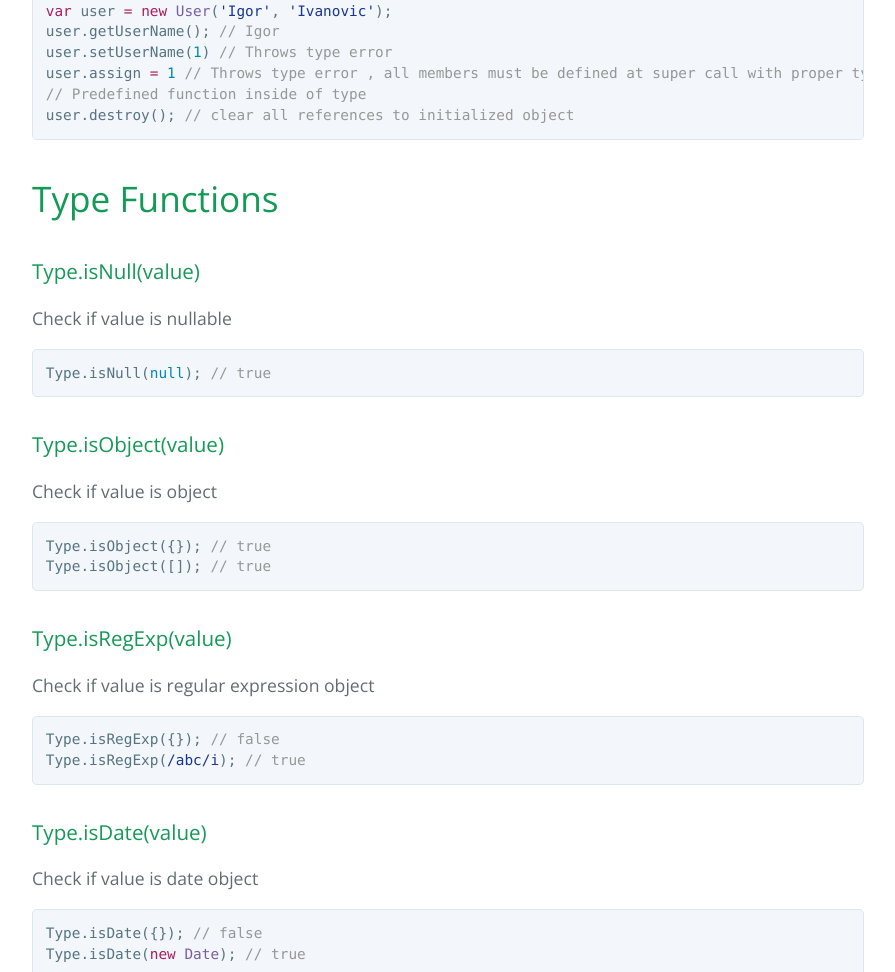
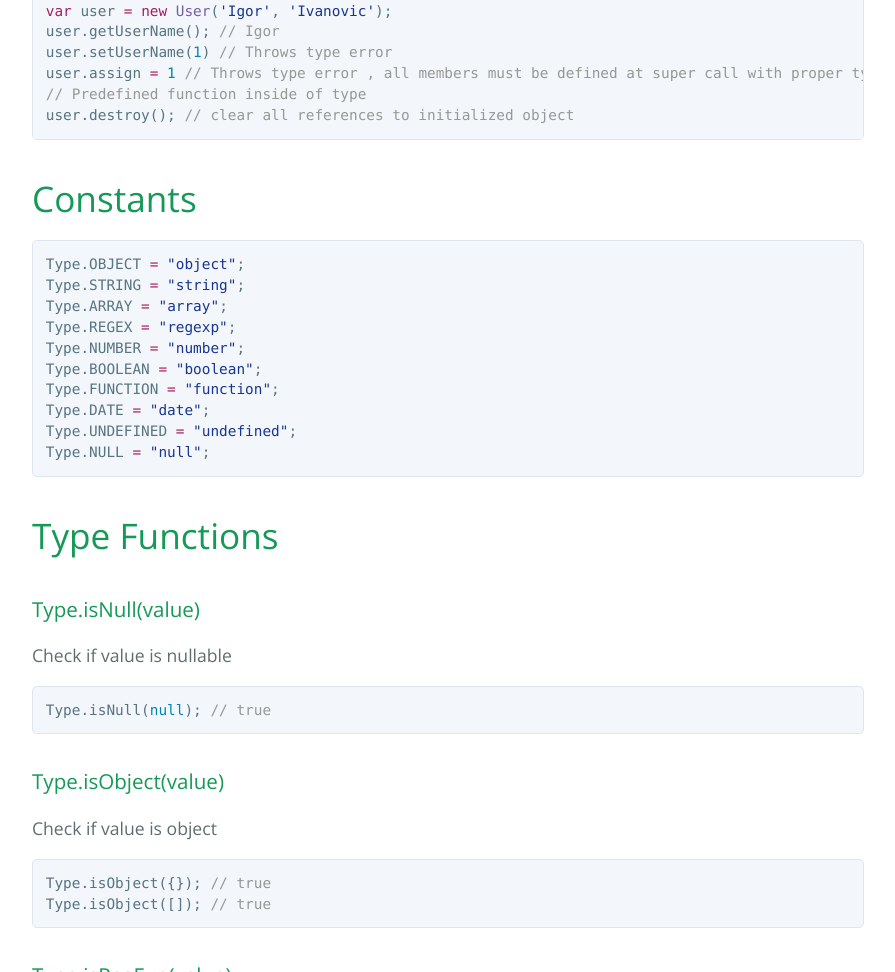
Before and after one commit to igorzg/typed-js, a plain HTML site: page index.html in a window 1280 px wide. Shown: the part 1429-2401 px from the top of the page, without its empty margins (192-1087 px from the left). Drawn offline with nearby package versions, Linux system fonts and the light colour scheme.

```diff
--- a/index.html
+++ b/index.html
@@ -57,6 +57,20 @@
 user.assign <span class="pl-k">=</span> <span class="pl-c1">1</span> <span class="pl-c">// Throws type error , all members must be defined at super call with proper type</span>
 <span class="pl-c">// Predefined function inside of type</span>
 user.destroy(); <span class="pl-c">// clear all references to initialized object</span></pre></div>
+
+<h1>
+<a id="constants" class="anchor" href="#constants" aria-hidden="true"><span class="octicon octicon-link"></span></a>Constants</h1>
+
+<div class="highlight highlight-javascript"><pre>Type.OBJECT <span class="pl-k">=</span> <span class="pl-s"><span class="pl-pds">"</span>object<span class="pl-pds">"</span></span>;
+Type.STRING <span class="pl-k">=</span> <span class="pl-s"><span class="pl-pds">"</span>string<span class="pl-pds">"</span></span>;
+Type.ARRAY <span class="pl-k">=</span> <span class="pl-s"><span class="pl-pds">"</span>array<span class="pl-pds">"</span></span>;
+Type.REGEX <span class="pl-k">=</span> <span class="pl-s"><span class="pl-pds">"</span>regexp<span class="pl-pds">"</span></span>;
+Type.NUMBER <span class="pl-k">=</span> <span class="pl-s"><span class="pl-pds">"</span>number<span class="pl-pds">"</span></span>;
+Type.BOOLEAN <span class="pl-k">=</span> <span class="pl-s"><span class="pl-pds">"</span>boolean<span class="pl-pds">"</span></span>;
+Type.FUNCTION <span class="pl-k">=</span> <span class="pl-s"><span class="pl-pds">"</span>function<span class="pl-pds">"</span></span>;
+Type.DATE <span class="pl-k">=</span> <span class="pl-s"><span class="pl-pds">"</span>date<span class="pl-pds">"</span></span>;
+Type.UNDEFINED <span class="pl-k">=</span> <span class="pl-s"><span class="pl-pds">"</span>undefined<span class="pl-pds">"</span></span>;
+Type.NULL <span class="pl-k">=</span> <span class="pl-s"><span class="pl-pds">"</span>null<span class="pl-pds">"</span></span>;</pre></div>
 
 <h1>
 <a id="type-functions" class="anchor" href="#type-functions" aria-hidden="true"><span class="octicon octicon-link"></span></a>Type Functions</h1>
```
Also changed, not shown: params.json (+1 -1 lines).
